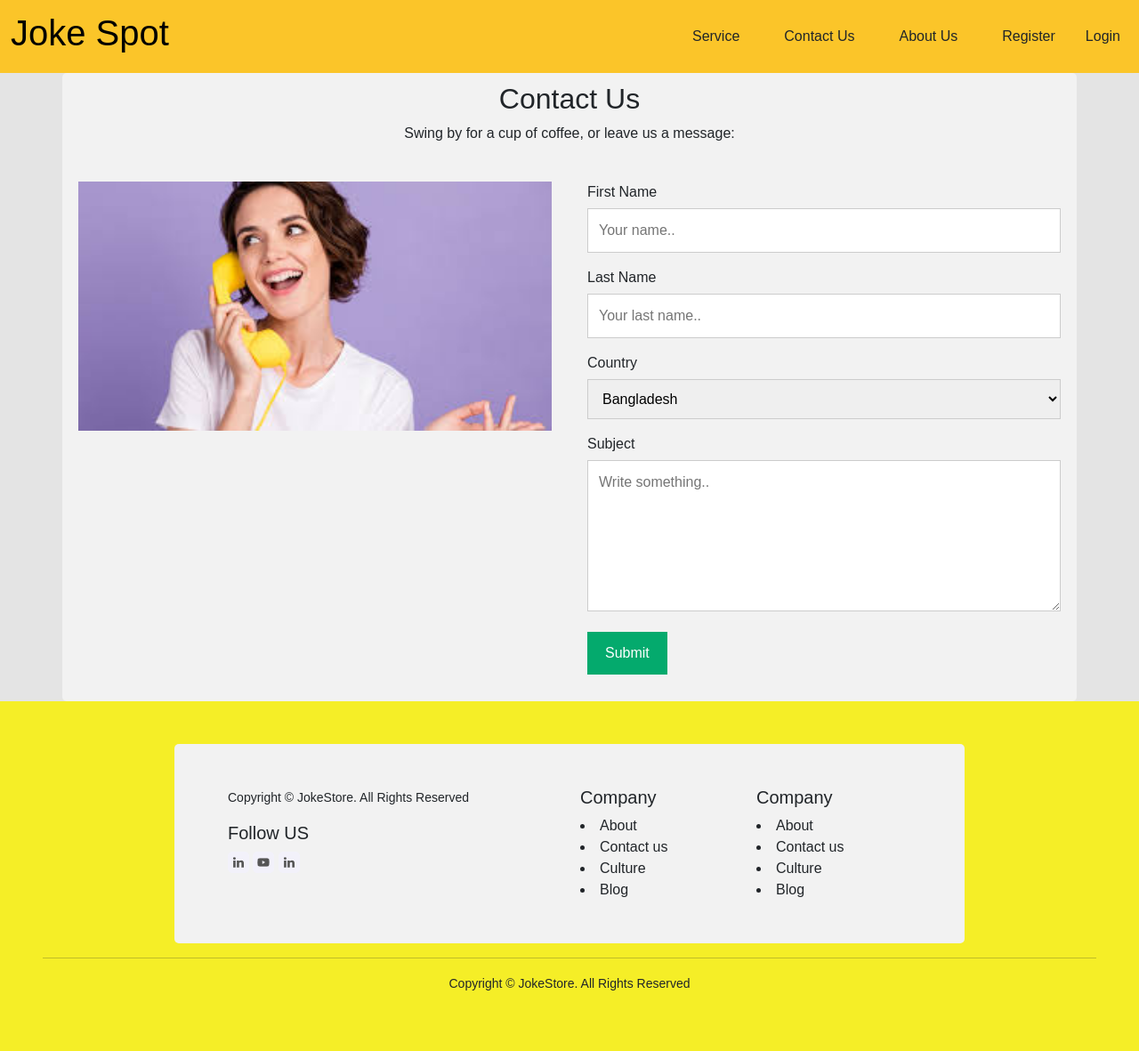
After one commit to Ananna-Datta/Final-Project, a Django app: page /contact in a window 1280 px wide. The commit adds this page. Shown: the whole page at 89% size. Run offline with Django 4.2, Linux system fonts and the light colour scheme; some libraries are stand-ins or nearby versions.

Commit message:
final change

```diff
--- a/JokeSpot/urls.py
+++ b/JokeSpot/urls.py
@@ -22,6 +22,9 @@ from . import views
 urlpatterns = [
     path('admin/', admin.site.urls),
     path('', views.home, name='homepage'),
+    path('contact', views.contact, name='contact'),
+    path('about', views.about, name='about'),
+    path('service', views.service, name='service'),
     path('category/<slug:category_slug>/', views.home, name='category_wise_post'),
     path('author/', include('author.urls')),
     path('post/', include('posts.urls')),
--- a/JokeSpot/views.py
+++ b/JokeSpot/views.py
@@ -11,3 +11,15 @@ def home(request, category_slug = None):
         data = Post.objects.filter(category  = category)
     categories = Category.objects.all()
     return render(request, 'home.html', {'data' : data, 'category' : categories})
+def service(request, category_slug = None):
+    data = Post.objects.all().order_by('-like')
+    if category_slug is not None:
+        category = Category.objects.get(slug = category_slug)
+        data = Post.objects.filter(category  = category)
+    categories = Category.objects.all()
+    return render(request, 'service.html', {'data' : data, 'category' : categories})
+
+def contact(request):
+    return render(request, 'contact.html')
+def about(request):
+    return render(request, 'about.html')
--- a/author/urls.py
+++ b/author/urls.py
@@ -9,7 +9,7 @@ urlpatterns = [
     # path('logout/', views.user_logout, name='user_logout'),
     path('activate/<uid64>/<token>/', views.activate, name='activate'),
     path('logout/', views.LogoutView.as_view(), name='user_logout'),
-    path('profile/', views.profile, name='profile'),
-    path('profile/edit', views.edit_profile, name='edit_profile'),
+    # path('profile/', views.profile, name='profile'),
+    path('profile/edit', views.edit_profile, name='profile'),
     path('profile/edit/pass_change/', views.pass_change, name='pass_change'),
 ]
--- a/templates/base.html
+++ b/templates/base.html
@@ -17,11 +17,12 @@
 
 
     <title>Joke Spot</title>
+    {% block change %} {% endblock %}
   </head>
   <body style="background-color : #e4e4e4">
     <nav class="navbar navbar-expand-lg navbar-dark "style="background-color:#FBC529;">
       <div class="container-fluid">
-        <a class="navbar-brand m-auto"style="color:black; ml-20px;" href="{% url 'homepage' %}"><b><h1>Joke Spot</h1></b></a>
+        <a class="navbar-brand m-auto d-flex align-items-center"style="color:black; ml-20px;" href="{% url 'homepage' %}"><b><h1>Joke Spot</h1></b></a>
         <button
           class="navbar-toggler"
           type="button"
@@ -46,7 +47,7 @@
 
             {% if request.user.is_authenticated %}
             <li class="nav-item mx-3">
-              <a
+              <a style="text-decoration: none;"
                 class="nav-link text-dark"
                 href="{% url 'add_post' %}"
                 >Add Post</a
@@ -58,8 +59,8 @@
             <ul class="navbar-nav me-auto mb-2 mb-lg-0">
               {% if request.user.is_authenticated %}
               <li class="nav-item mx-3">
-                <a
-                  class="nav-link btn btn-primary text-white"
+                <a style="text-decoration: none;"
+                  class="nav-link btn  text-dark"
                   href="{% url 'profile' %}"
                   >Profile</a
                 >
@@ -73,15 +74,36 @@
               </li>
               {% else %}
               <li class="nav-item mx-3">
+                <a style="text-decoration: none;"
+                  class="nav-link btn  text-dark text-none"
+                  href="{% url 'service' %}"
+                  >Service</a
+                >
+              </li>
+              <li class="nav-item mx-3">
+                <a style="text-decoration: none;"
+                  class="nav-link btn  text-dark text-none"
+                  href="{% url 'contact' %}"
+                  >Contact Us</a
+                >
+              </li>
+              <li class="nav-item mx-3">
+                <a style="text-decoration: none;"
+                  class="nav-link btn  text-dark text-none"
+                  href="{% url 'about' %}"
+                  >About Us</a
+                >
+              </li>
+              <li class="nav-item mx-3">
                 <a
-                  class="nav-link btn btn-primary text-white"
+                  class="nav-link btn  text-dark"
                   href="{% url 'register' %}"
                   >Register</a
                 >
               </li>
               <li class="nav-item">
                 <a
-                  class="nav-link btn btn-light text-dark"
+                  class="nav-link btn  text-dark"
                   href="{% url 'user_login' %}"
                   >Login</a
                 >
@@ -93,12 +115,12 @@
       </div>
     </nav>
 
-    {% for i in messages %}
+    {% comment %} {% for i in messages %}
     <div class="">
       <h3 class="text-{{i.tags}}">{{i}}</h3>
-    </div>
+    </div> {% endcomment %}
 
-    {% endfor %}
+    {% comment %} {% endfor %}  {% endcomment %}
 
     {% block content %} {% endblock %}
 
--- /dev/null
+++ b/templates/contact.html
@@ -0,0 +1,103 @@
+{% extends 'base.html' %}
+{%  load crispy_forms_tags %}
+{% load static %}
+{% block change %}
+
+<style>
+    body {
+      font-family: Arial, Helvetica, sans-serif;
+    }
+
+    * {
+      box-sizing: border-box;
+    }
+
+    /* Style inputs */
+    input[type=text], select, textarea {
+      width: 100%;
+      padding: 12px;
+      border: 1px solid #ccc;
+      margin-top: 6px;
+      margin-bottom: 16px;
+      resize: vertical;
+    }
+
+    input[type=submit] {
+      background-color: #04AA6D;
+      color: white;
+      padding: 12px 20px;
+      border: none;
+      cursor: pointer;
+    }
+
+    input[type=submit]:hover {
+      background-color: #45a049;
+    }
+
+    /* Style the container/contact section */
+    .container {
+      border-radius: 5px;
+      background-color: #f2f2f2;
+      padding: 10px;
+    }
+
+    /* Create two columns that float next to eachother */
+    .column {
+      float: left;
+      width: 50%;
+      margin-top: 6px;
+      padding: 20px;
+    }
+
+    /* Clear floats after the columns */
+    .row:after {
+      content: "";
+      display: table;
+      clear: both;
+    }
+
+    /* Responsive layout - when the screen is less than 600px wide, make the two columns stack on top of each other instead of next to each other */
+    @media screen and (max-width: 600px) {
+      .column, input[type=submit] {
+        width: 100%;
+        margin-top: 0;
+      }
+    }
+    </style>
+{% endblock %}
+{% block content %}
+
+{% comment %} <h1>Change Your Password From Here</h1> {% endcomment %}
+
+<div class="container">
+    <div style="text-align:center">
+      <h2>Contact Us</h2>
+      <p>Swing by for a cup of coffee, or leave us a message:</p>
+    </div>
+    <div class="row">
+      <div class="column">
+        <img src="{% static 'contact.jpeg' %}" style="width:100%">
+      </div>
+      <div class="column">
+        <form action="/action_page.php">
+          <label for="fname">First Name</label>
+          <input type="text" id="fname" name="firstname" placeholder="Your name..">
+          <label for="lname">Last Name</label>
+          <input type="text" id="lname" name="lastname" placeholder="Your last name..">
+          <label for="country">Country</label>
+          <select id="country" name="country">
+            <option value="australia">Bangladesh</option>
+            <option value="canada">Canada</option>
+            <option value="usa">USA</option>
+          </select>
+          <label for="subject">Subject</label>
+          <textarea id="subject" name="subject" placeholder="Write something.." style="height:170px"></textarea>
+          <input type="submit" value="Submit">
+        </form>
+      </div>
+    </div>
+  </div>
+{% comment %} <button class="btn btn-warning mb-5">Submit</button> {% endcomment %}
+</form>
+
+{% endblock %}
```
Also changed, not shown: author/templates/form.html (added, +87 -0 lines), author/views.py (+17 -17 lines), templates/about.html (added, +127 -0 lines), templates/service.html (added, +52 -0 lines), db.sqlite3, static/LOGIN.jpeg (added), static/contact.jpeg (added), static/image.png (added), static/images.png (added), static/login.png (added), static/team1.jpg (added), static/team2.jpg (added), static/team3.jpg (added).
